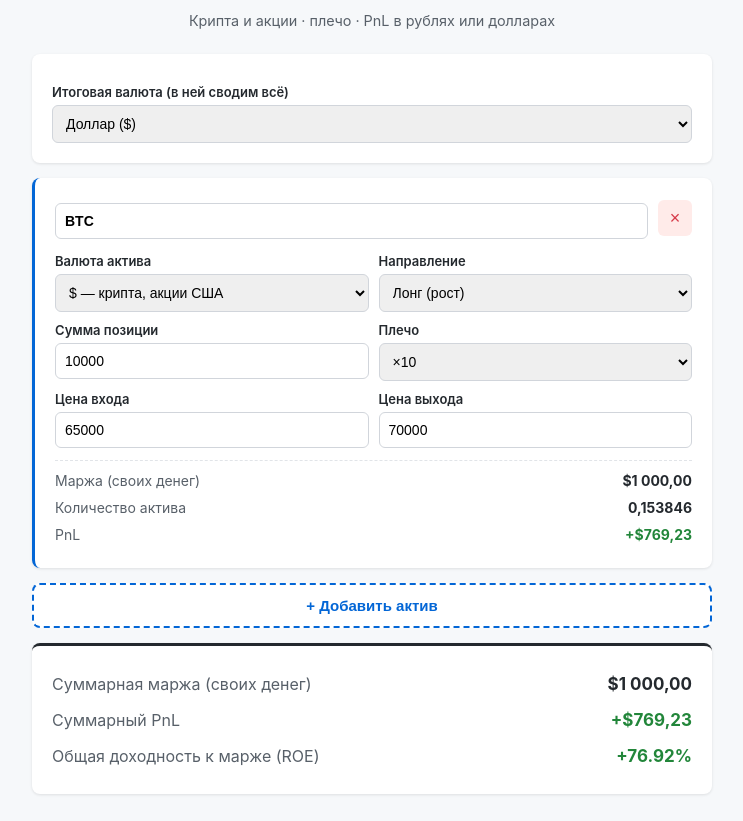
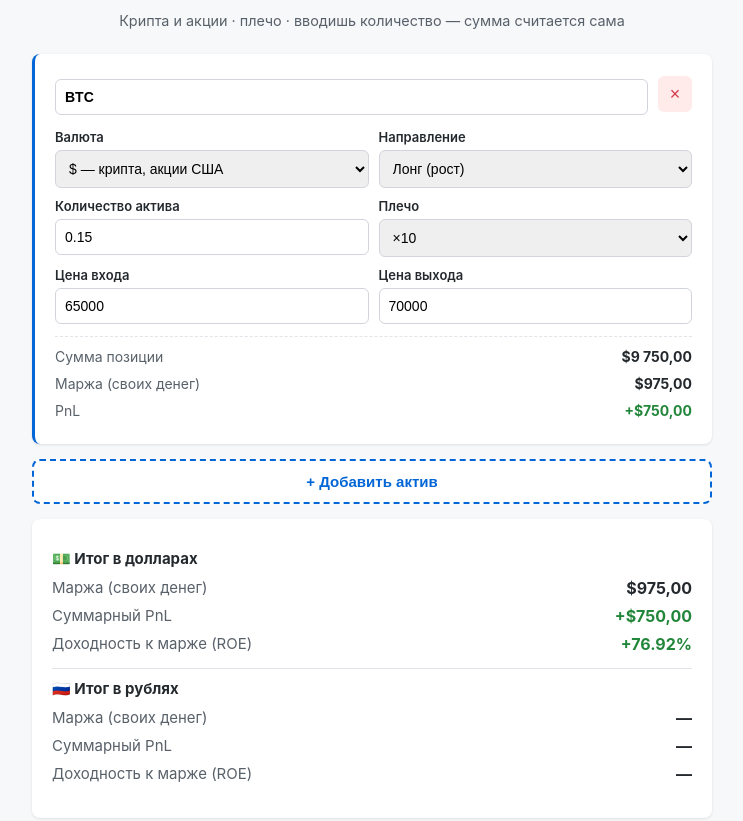
Before and after one commit to Mikl-economic/finance-tools, a plain HTML site: page crypto-calculator.html in a window 1280 px wide. Shown: the part 63-884 px from the top of the page, without its empty margins (268-1011 px from the left). Drawn offline with Linux system fonts and the light colour scheme.

Commit message:
Update crypto-calculator.html

```diff
--- a/crypto-calculator.html
+++ b/crypto-calculator.html
@@ -25,51 +25,40 @@
         .neg { color: #d73a49; }
         .add-btn { width: 100%; padding: 12px; background: #fff; color: #0366d6; border: 2px dashed #0366d6; border-radius: 8px; font-weight: 600; cursor: pointer; font-size: 15px; margin-bottom: 15px; }
         .add-btn:hover { background: #f0f6ff; }
-        .total-card { border-top: 3px solid #24292e; }
-        .total-item { display: flex; justify-content: space-between; padding: 8px 0; font-size: 16px; }
-        .total-value { font-weight: 700; font-size: 17px; }
+        .total-section { padding: 10px 0; border-bottom: 1px solid #e1e4e8; }
+        .total-section:last-child { border-bottom: none; }
+        .total-title { font-weight: 700; font-size: 15px; margin-bottom: 6px; }
+        .total-item { display: flex; justify-content: space-between; padding: 4px 0; font-size: 15px; }
+        .total-value { font-weight: 700; font-size: 16px; }
     </style>
 </head>
 <body>
     <h1>Калькулятор позиций</h1>
-    <p class="subtitle">Крипта и акции · плечо · PnL в рублях или долларах</p>
-
-    <div class="card">
-        <label>Итоговая валюта (в ней сводим всё)</label>
-        <select id="baseCurrency">
-            <option value="USD">Доллар ($)</option>
-            <option value="RUB">Рубль (₽)</option>
-        </select>
-        <div id="rateRow" style="display:none;">
-            <label>Курс доллара — рублей за 1 $</label>
-            <input type="number" id="usdRate" value="90" step="0.01">
-        </div>
-    </div>
+    <p class="subtitle">Крипта и акции · плечо · вводишь количество — сумма считается сама</p>
 
     <div id="positions"></div>
     <button class="add-btn" onclick="addPosition()">+ Добавить актив</button>
 
-    <div class="card total-card">
-        <div class="total-item"><span class="result-label">Суммарная маржа (своих денег)</span><span class="total-value" id="totalMargin">—</span></div>
-        <div class="total-item"><span class="result-label">Суммарный PnL</span><span class="total-value" id="totalPnl">—</span></div>
-        <div class="total-item"><span class="result-label">Общая доходность к марже (ROE)</span><span class="total-value" id="totalRoe">—</span></div>
+    <div class="card">
+        <div class="total-section">
+            <div class="total-title">💵 Итог в долларах</div>
+            <div class="total-item"><span class="result-label">Маржа (своих денег)</span><span class="total-value" id="usdMargin">—</span></div>
+            <div class="total-item"><span class="result-label">Суммарный PnL</span><span class="total-value" id="usdPnl">—</span></div>
+            <div class="total-item"><span class="result-label">Доходность к марже (ROE)</span><span class="total-value" id="usdRoe">—</span></div>
+        </div>
+        <div class="total-section">
+            <div class="total-title">🇷🇺 Итог в рублях</div>
+            <div class="total-item"><span class="result-label">Маржа (своих денег)</span><span class="total-value" id="rubMargin">—</span></div>
+            <div class="total-item"><span class="result-label">Суммарный PnL</span><span class="total-value" id="rubPnl">—</span></div>
+            <div class="total-item"><span class="result-label">Доходность к марже (ROE)</span><span class="total-value" id="rubRoe">—</span></div>
+        </div>
     </div>
 
     <script>
         const LEVERAGES = [1, 2, 3, 5, 10, 20, 25, 50, 100];
 
-        function symbol() {
-            return document.getElementById('baseCurrency').value === 'RUB' ? '₽' : '$';
-        }
-        function fmt(n, d) {
-            return n.toLocaleString('ru-RU', {minimumFractionDigits: (d === undefined ? 2 : d), maximumFractionDigits: (d === undefined ? 2 : d)});
-        }
-        function toBase(value, cur) {
-            const base = document.getElementById('baseCurrency').value;
-            const rate = parseFloat(document.getElementById('usdRate').value) || 90;
-            if (cur === base) return value;
-            if (base === 'RUB') return value * rate;
-            return value / rate;
+        function fmt(n) {
+            return n.toLocaleString('ru-RU', {minimumFractionDigits: 2, maximumFractionDigits: 2});
         }
 
         function addPosition() {
@@ -83,7 +72,7 @@
                 </div>
                 <div class="row">
                     <div class="col">
-                        <label>Валюта актива</label>
+                        <label>Валюта</label>
                         <select class="p-currency">
                             <option value="USD">$ — крипта, акции США</option>
                             <option value="RUB">₽ — акции РФ</option>
@@ -99,8 +88,8 @@
                 </div>
                 <div class="row">
                     <div class="col">
-                        <label>Сумма позиции</label>
-                        <input type="number" class="p-size" value="10000" step="0.01">
+                        <label>Количество актива</label>
+                        <input type="number" class="p-qty" value="0.15" step="any">
                     </div>
                     <div class="col">
                         <label>Плечо</label>
@@ -118,8 +107,8 @@
                     </div>
                 </div>
                 <div class="row-res">
+                    <div class="result-item"><span class="result-label">Сумма позиции</span><span class="result-value p-size">—</span></div>
                     <div class="result-item"><span class="result-label">Маржа (своих денег)</span><span class="result-value p-margin">—</span></div>
-                    <div class="result-item"><span class="result-label">Количество актива</span><span class="result-value p-amount">—</span></div>
                     <div class="result-item"><span class="result-label">PnL</span><span class="result-value p-pnl">—</span></div>
                 </div>`;
             document.getElementById('positions').appendChild(div);
@@ -133,60 +122,65 @@
         }
 
         function recalcAll() {
-            const base = document.getElementById('baseCurrency').value;
-            document.getElementById('rateRow').style.display = (base === 'RUB' || anyRub()) ? 'block' : 'none';
-
-            let totalMargin = 0, totalPnl = 0;
+            let mUsd = 0, pUsd = 0, mRub = 0, pRub = 0;
 
             document.querySelectorAll('.pos-card').forEach(card => {
                 const cur = card.querySelector('.p-currency').value;
                 const dir = card.querySelector('.p-direction').value;
-                const size = parseFloat(card.querySelector('.p-size').value) || 0;
+                const qty = parseFloat(card.querySelector('.p-qty').value) || 0;
                 const lev = parseFloat(card.querySelector('.p-lev').value) || 1;
                 const entry = parseFloat(card.querySelector('.p-entry').value) || 0;
                 const exit = parseFloat(card.querySelector('.p-exit').value) || 0;
 
-                const margin = entry > 0 ? size / lev : 0;
-                const amount = entry > 0 ? size / entry : 0;
-                let pnl = entry > 0 ? (exit - entry) * amount : 0;
+                const size = qty * entry;
+                const margin = size / lev;
+                let pnl = (exit - entry) * qty;
                 if (dir === 'short') pnl = -pnl;
 
-                const pnlBase = toBase(pnl, cur);
-                const marginBase = toBase(margin, cur);
-                totalMargin += marginBase;
-                totalPnl += pnlBase;
+                if (cur === 'USD') { mUsd += margin; pUsd += pnl; }
+                else { mRub += margin; pRub += pnl; }
 
-                const curSym = cur === 'RUB' ? '₽' : '$';
-                card.querySelector('.p-margin').innerText = curSym + fmt(margin);
-                card.querySelector('.p-amount').innerText = amount.toLocaleString('ru-RU', {maximumFractionDigits: 6});
+                const sym = cur === 'RUB' ? '₽' : '$';
+                card.querySelector('.p-size').innerText = sym + fmt(size);
+                card.querySelector('.p-margin').innerText = sym + fmt(margin);
 
                 const pnlEl = card.querySelector('.p-pnl');
-                pnlEl.innerText = (pnl >= 0 ? '+' : '−') + curSym + fmt(Math.abs(pnl));
+                pnlEl.innerText = (pnl >= 0 ? '+' : '−') + sym + fmt(Math.abs(pnl));
                 pnlEl.className = 'result-value p-pnl ' + (pnl >= 0 ? 'pos' : 'neg');
             });
 
-            const sym = symbol();
-            const roe = totalMargin > 0 ? (totalPnl / totalMargin) * 100 : 0;
+            // итог в долларах
+            document.getElementById('usdMargin').innerText = mUsd > 0 ? '$' + fmt(mUsd) : '—';
+            const usdPnlEl = document.getElementById('usdPnl');
+            if (mUsd > 0 || pUsd !== 0) {
+                usdPnlEl.innerText = (pUsd >= 0 ? '+' : '−') + '$' + fmt(Math.abs(pUsd));
+                usdPnlEl.className = 'total-value ' + (pUsd >= 0 ? 'pos' : 'neg');
+                const roe = mUsd > 0 ? (pUsd / mUsd) * 100 : 0;
+                const usdRoeEl = document.getElementById('usdRoe');
+                usdRoeEl.innerText = (roe >= 0 ? '+' : '−') + roe.toFixed(2) + '%';
+                usdRoeEl.className = 'total-value ' + (roe >= 0 ? 'pos' : 'neg');
+            } else {
+                usdPnlEl.innerText = '—'; usdPnlEl.className = 'total-value';
+                document.getElementById('usdRoe').innerText = '—';
+                document.getElementById('usdRoe').className = 'total-value';
+            }
 
-            document.getElementById('totalMargin').innerText = sym + fmt(totalMargin);
-
-            const tp = document.getElementById('totalPnl');
-            tp.innerText = (totalPnl >= 0 ? '+' : '−') + sym + fmt(Math.abs(totalPnl));
-            tp.className = 'total-value ' + (totalPnl >= 0 ? 'pos' : 'neg');
-
-            const tr = document.getElementById('totalRoe');
-            tr.innerText = (roe >= 0 ? '+' : '−') + roe.toFixed(2) + '%';
-            tr.className = 'total-value ' + (roe >= 0 ? 'pos' : 'neg');
+            // итог в рублях
+            document.getElementById('rubMargin').innerText = mRub > 0 ? '₽' + fmt(mRub) : '—';
+            const rubPnlEl = document.getElementById('rubPnl');
+            if (mRub > 0 || pRub !== 0) {
+                rubPnlEl.innerText = (pRub >= 0 ? '+' : '−') + '₽' + fmt(Math.abs(pRub));
+                rubPnlEl.className = 'total-value ' + (pRub >= 0 ? 'pos' : 'neg');
+                const roe = mRub > 0 ? (pRub / mRub) * 100 : 0;
+                const rubRoeEl = document.getElementById('rubRoe');
+                rubRoeEl.innerText = (roe >= 0 ? '+' : '−') + roe.toFixed(2) + '%';
+                rubRoeEl.className = 'total-value ' + (roe >= 0 ? 'pos' : 'neg');
+            } else {
+                rubPnlEl.innerText = '—'; rubPnlEl.className = 'total-value';
+                document.getElementById('rubRoe').innerText = '—';
+                document.getElementById('rubRoe').className = 'total-value';
+            }
         }
-
-        function anyRub() {
-            let found = false;
-            document.querySelectorAll('.p-currency').forEach(el => { if (el.value === 'RUB') found = true; });
-            return found;
-        }
-
-        document.getElementById('baseCurrency').addEventListener('change', recalcAll);
-        document.getElementById('usdRate').addEventListener('input', recalcAll);
 
         addPosition();
     </script>
```
